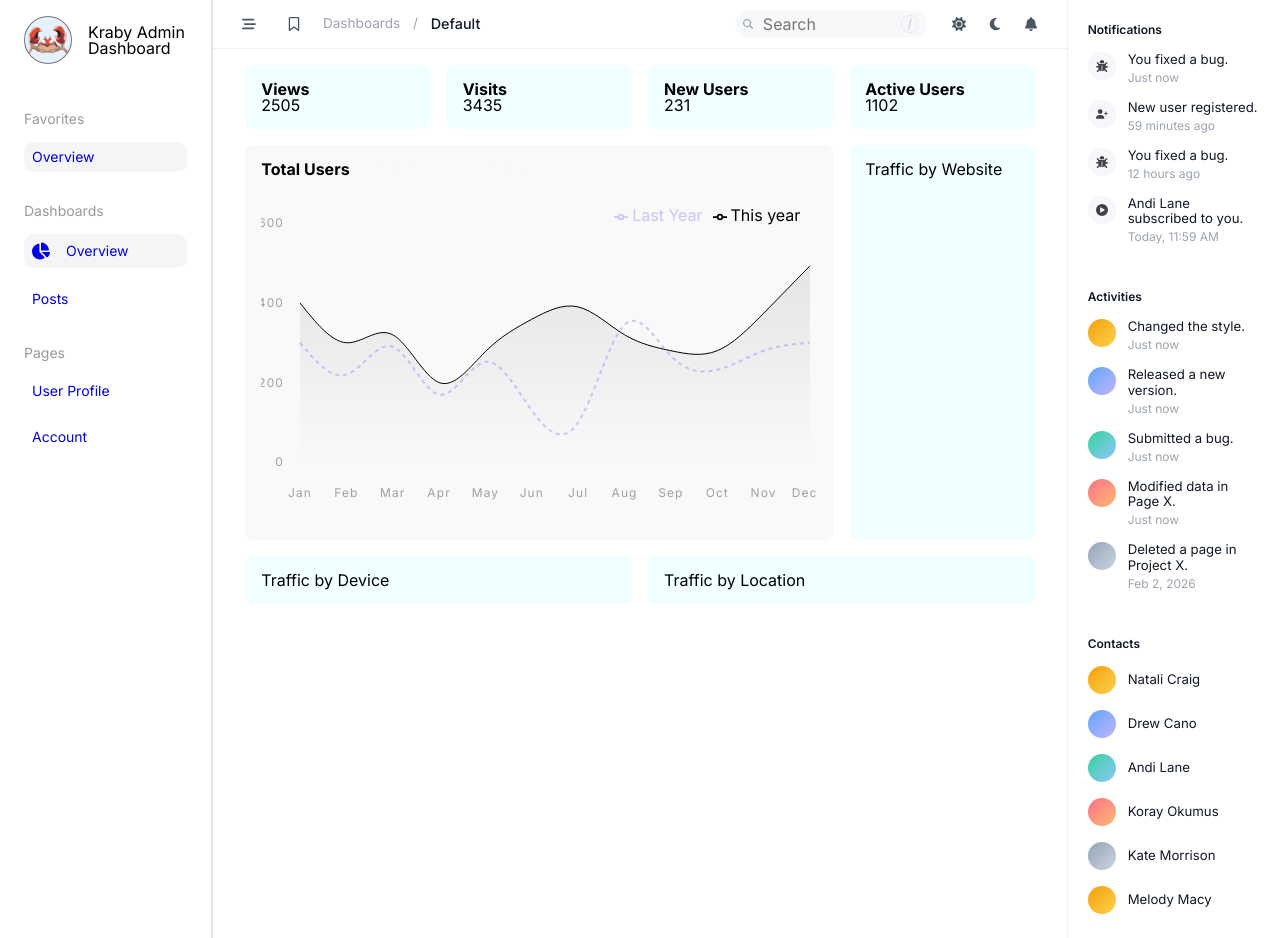
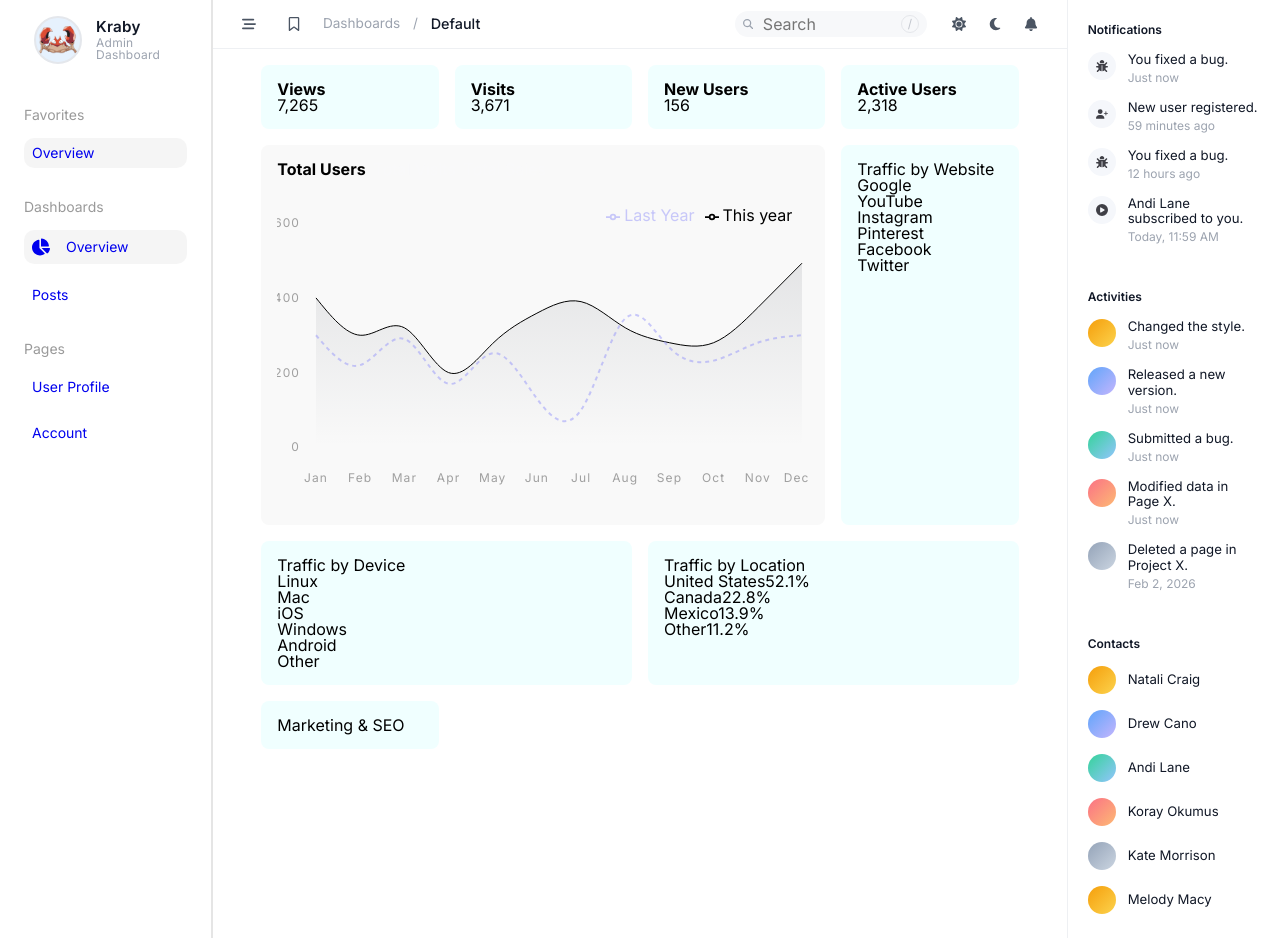
Before and after one commit to rodrigoronin/krab-admin-dashboard, a React (Vite) app: page / in a window 1280 px wide. Built offline with nearby package versions, Linux system fonts and the light colour scheme.

Commit message:
fix: SidebarHeader and Overview adjustments

```diff
--- a/src/app/routes/Overview.tsx
+++ b/src/app/routes/Overview.tsx
@@ -4,29 +4,100 @@ import Card from "@components/ui/Card";
 
 import style from "@styles/Overview.module.css";
 
+const websiteTraffic = [
+  { label: "Google", value: 52 },
+  { label: "YouTube", value: 31 },
+  { label: "Instagram", value: 24 },
+  { label: "Pinterest", value: 18 },
+  { label: "Facebook", value: 14 },
+  { label: "Twitter", value: 12 },
+];
+
+const deviceTraffic = [
+  { label: "Linux", value: 58, tone: "blue" },
+  { label: "Mac", value: 92, tone: "teal" },
+  { label: "iOS", value: 68, tone: "dark" },
+  { label: "Windows", value: 95, tone: "cyan" },
+  { label: "Android", value: 44, tone: "violet" },
+  { label: "Other", value: 80, tone: "green" },
+];
+
+const locationTraffic = [
+  { label: "United States", value: "52.1%", color: "#262626" },
+  { label: "Canada", value: "22.8%", color: "#7caaf2" },
+  { label: "Mexico", value: "13.9%", color: "#8ddfb0" },
+  { label: "Other", value: "11.2%", color: "#afc4e8" },
+];
+
 const Overview = () => {
   return (
     <div className={style.container}>
-      <MetricChart title="Views" value="2505" />
-      <MetricChart title="Visits" value="3435" />
-      <MetricChart title="New Users" value="231" />
-      <MetricChart title="Active Users" value="1102" />
+      <MetricChart title="Views" value="7,265" delta="+11.01%" />
+      <MetricChart title="Visits" value="3,671" delta="-0.03%" tone="blue" />
+      <MetricChart title="New Users" value="156" delta="+15.03%" />
+      <MetricChart title="Active Users" value="2,318" delta="+6.08%" tone="blue" />
 
       <SplineChart className={`${style["chart-xs"]}`} />
 
+      {/* TODO: add a real chart later */}
       <Card className={`${style["chart-sm"]}`}>
-        <span>Traffic by Website</span>
+        <div className={style["card-title"]}>Traffic by Website</div>
+        <div className={style["traffic-list"]}>
+          {websiteTraffic.map((item) => (
+            <div key={item.label} className={style["traffic-row"]}>
+              <span>{item.label}</span>
+              <div className={style["mini-bars"]}>
+                <span style={{ width: `${item.value}%` }}></span>
+                <span style={{ width: `${Math.max(item.value - 18, 12)}%` }}></span>
+                <span style={{ width: `${Math.max(item.value - 30, 8)}%` }}></span>
+              </div>
+            </div>
+          ))}
+        </div>
       </Card>
 
+      {/* TODO: add a real chart later */}
       <div className={`${style["chart-md"]}`}>
         <Card>
-          <span>Traffic by Device</span>
+          <div className={style["card-title"]}>Traffic by Device</div>
+          <div className={style["device-chart"]}>
+            {deviceTraffic.map((item) => (
+              <div key={item.label} className={style["device-item"]}>
+                <div className={style["device-track"]}>
+                  <span
+                    className={`${style["device-bar"]} ${style[`tone-${item.tone}`]}`}
+                    style={{ height: `${item.value}%` }}
+                  ></span>
+                </div>
+                <span>{item.label}</span>
+              </div>
+            ))}
+          </div>
         </Card>
 
+        {/* TODO: add a real chart later */}
         <Card>
-          <span>Traffic by Location</span>
+          <div className={style["card-title"]}>Traffic by Location</div>
+          <div className={style["location-card"]}>
+            <div className={style.donut}></div>
+            <div className={style["location-list"]}>
+              {locationTraffic.map((item) => (
+                <div key={item.label} className={style["location-row"]}>
+                  <span className={style["location-label"]}>
+                    <span className={style.dot} style={{ backgroundColor: item.color }}></span>
+                    {item.label}
+                  </span>
+                  <span>{item.value}</span>
+                </div>
+              ))}
+            </div>
+          </div>
         </Card>
       </div>
+
+      <Card className={style.footerCard}>
+        <div className={style["card-title"]}>Marketing & SEO</div>
+      </Card>
     </div>
   );
 };
--- a/src/components/feature/sidebar-left/SidebarHeader.tsx
+++ b/src/components/feature/sidebar-left/SidebarHeader.tsx
@@ -6,7 +6,10 @@ const SidebarHeader = () => {
     <div className={style["header"]}>
       <img className={style["header-logo"]} src={logo} alt="Logo" />
 
-      <span>Kraby Admin Dashboard</span>
+      <div className={style["header-text"]}>
+        <span className={style["header-text_title"]}>Kraby</span>
+        <span className={style["header-text_subtitle"]}>Admin Dashboard</span>
+      </div>
     </div>
   );
 };
--- a/src/components/feature/sidebar-left/sidebar.types.ts
+++ b/src/components/feature/sidebar-left/sidebar.types.ts
@@ -4,4 +4,5 @@ export type NavItemType = {
   label: string;
   path: string;
   icon?: IconType;
+  indent?: boolean;
 };
--- a/src/styles/DashboardLayout.module.css
+++ b/src/styles/DashboardLayout.module.css
@@ -1,6 +1,5 @@
 .container {
   background-color: #fff;
-
   display: grid;
   grid-template-columns: 1fr 4fr 1fr;
 
@@ -8,10 +7,9 @@
     "sidebar-left header sidebar-right"
     "sidebar-left header sidebar-right"
     "sidebar-left main sidebar-right";
-
-  height: 100vh;
 }
 
 .container-main {
   grid-area: main;
+  padding: 0 1rem;
 }
--- a/src/styles/SidebarHeader.module.css
+++ b/src/styles/SidebarHeader.module.css
@@ -1,15 +1,34 @@
 .header {
   display: flex;
   align-items: center;
-  gap: 1rem;
-  margin-bottom: 2rem;
+  gap: 0.875rem;
+  margin-bottom: 1.75rem;
+  padding: 0 0.625rem;
 }
 
 .header-logo {
   width: 3rem;
   aspect-ratio: 1 / 1;
   object-fit: contain;
-  border: 1px solid rgba(0, 0, 0, 0.5);
+  border: 2px solid #e4e7ec;
   border-radius: 50%;
   background-color: #e6f1fd;
 }
+
+.header-text {
+  display: flex;
+  flex-direction: column;
+  gap: 0.2rem;
+  letter-spacing: 0.25px;
+}
+
+.header-text_title {
+  font-size: 0.95rem;
+  font-weight: 600;
+  color: #111827;
+}
+
+.header-text_subtitle {
+  font-size: 0.75rem;
+  color: #9ca3af;
+}
```
